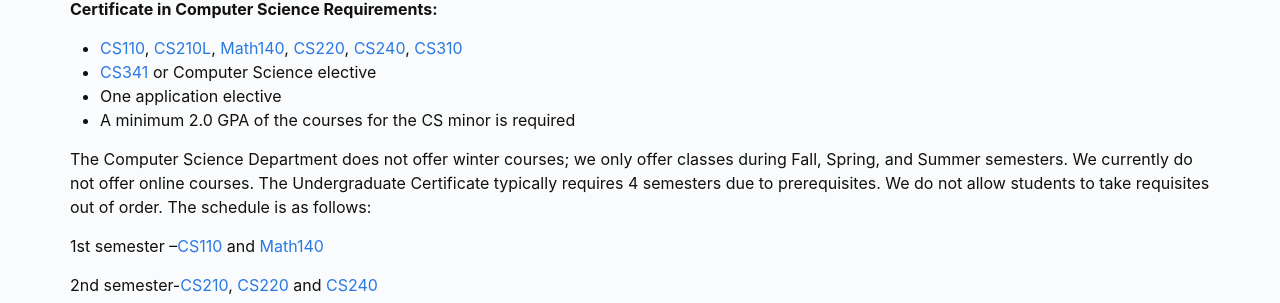
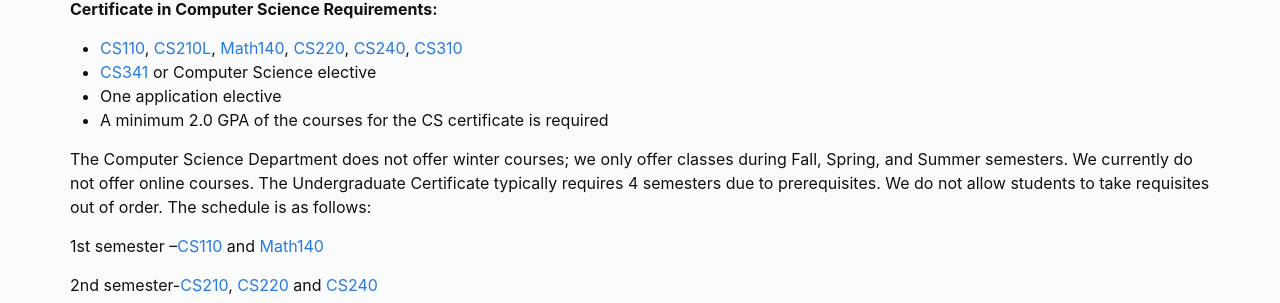
Before and after one commit to umbcs/umbcs.github.io, a Jekyll site: the page built from WEB/academics/c-programs.markdown, in a window 1280 px wide. Shown: the part 971-1274 px from the top of the page. Built offline with Jekyll 4.4.1, drawn with Linux system fonts in a browser that asks for light colours.

Commit message:
Update c-programs.markdown

```diff
--- a/WEB/academics/c-programs.markdown
+++ b/WEB/academics/c-programs.markdown
@@ -31,7 +31,7 @@ Since non-matriculated students in the Certificate programs are considered non-d
 - [CS110]({{site.baseurl}}/academics/courses/CS110), [CS210L]({{site.baseurl}}/academics/courses/CS210L), [Math140](https://www.umb.edu/course_catalog/course_info/ugrd_MATH_all_140), [CS220]({{site.baseurl}}/academics/courses/CS220), [CS240]({{site.baseurl}}/academics/courses/CS240), [CS310]({{site.baseurl}}/academics/courses/CS310)
 - [CS341]({{site.baseurl}}/academics/courses/CS341) or Computer Science elective
 - One application elective
-- A minimum 2.0 GPA of the courses for the CS minor is required
+- A minimum 2.0 GPA of the courses for the CS certificate is required
 
 The Computer Science Department does not offer winter courses; we only offer classes during Fall, Spring, and Summer semesters. We currently do not offer online courses. The Undergraduate Certificate typically requires 4 semesters due to prerequisites. We do not allow students to take requisites out of order. The schedule is as follows:
 
```
